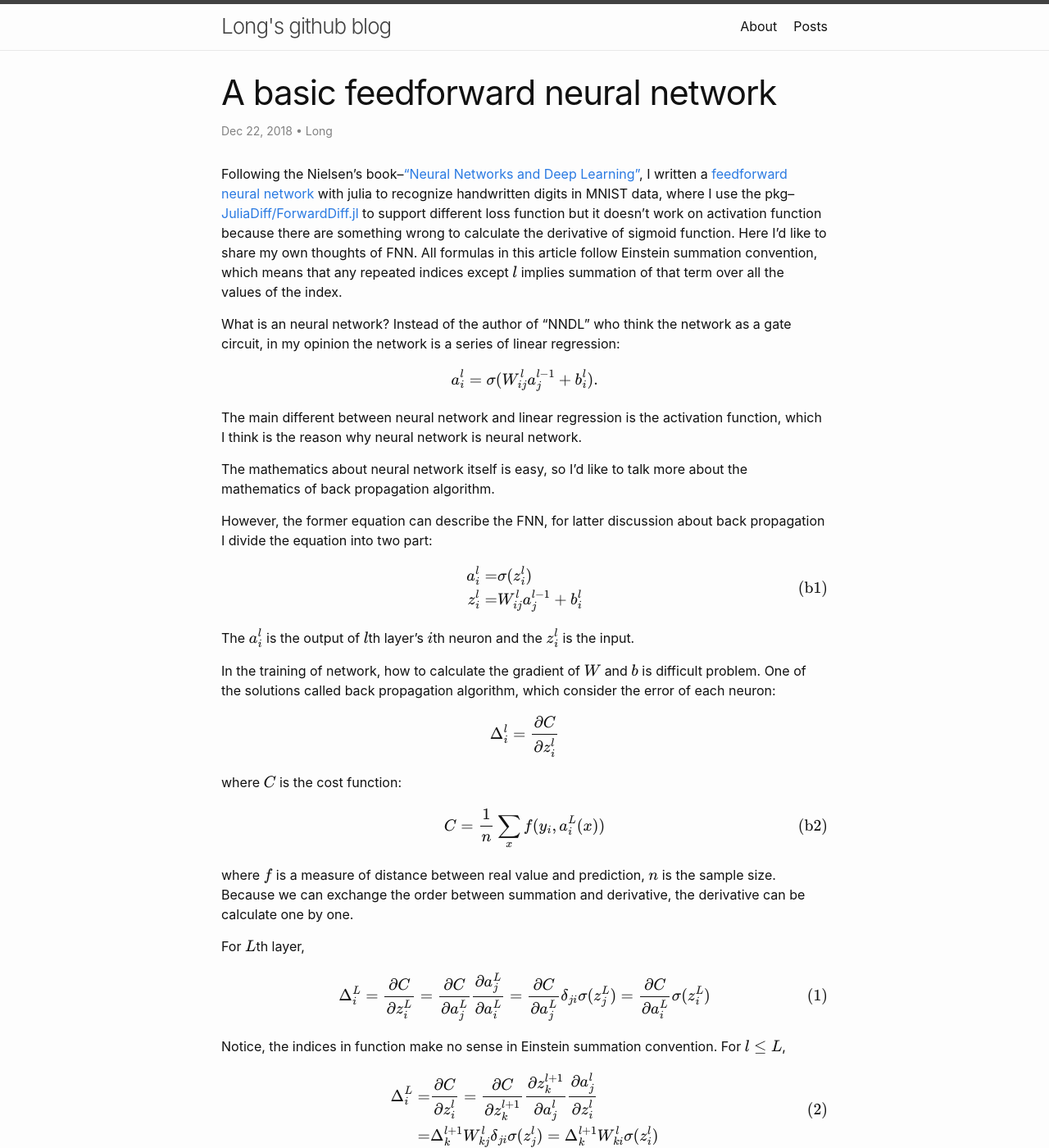
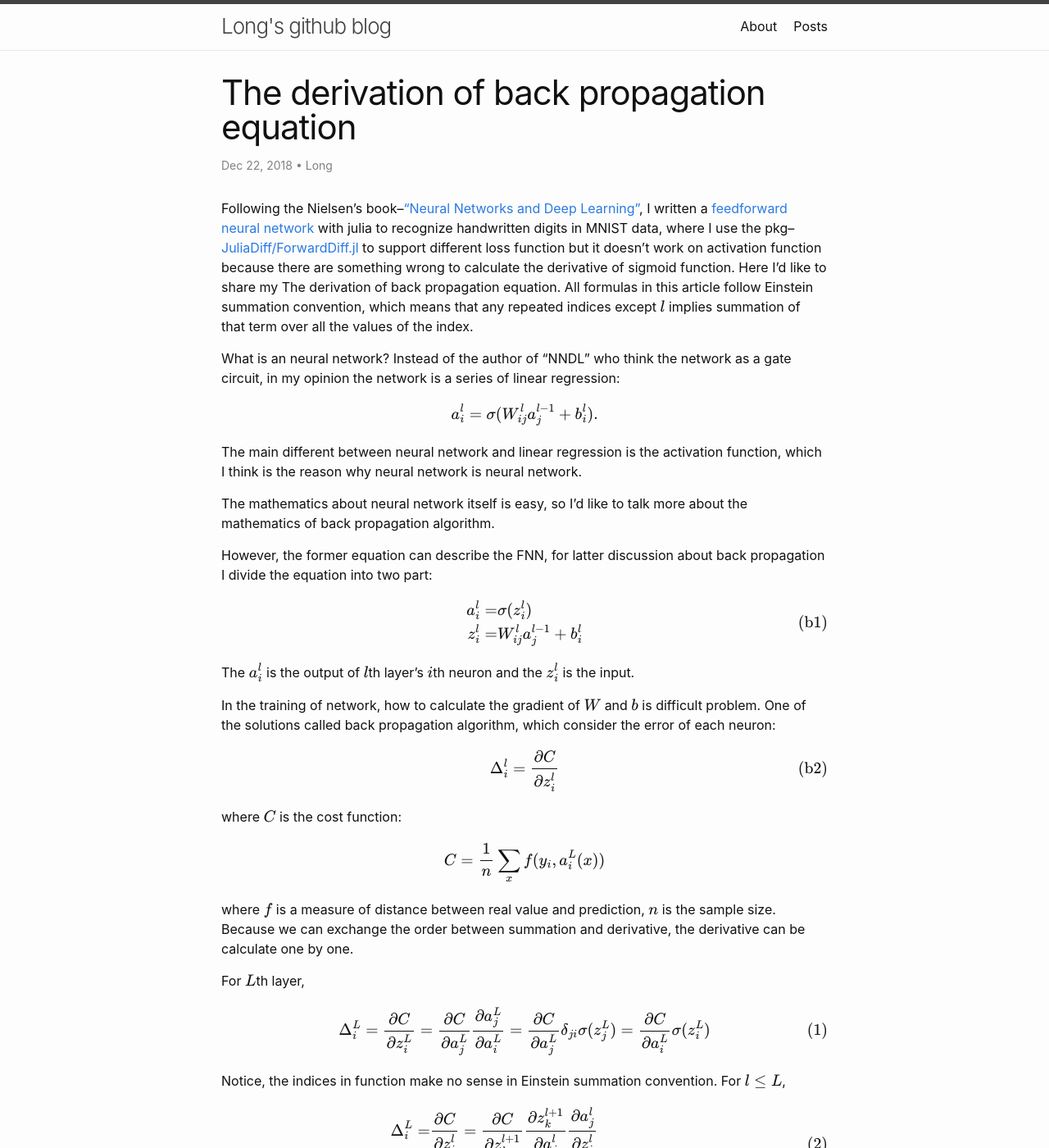
Before and after one commit to wangl-cc/wangl-cc.github.io, a Jekyll site: the page built from _posts/2018-12-22-A-simple-NN.md, in a window 1280 px wide and 1400 px high. Shown: the whole window at 82% size. Built offline with Jekyll 4.4.1, drawn with Linux system fonts in a browser that asks for light colours; formulas are drawn with MathJax 3; some of the changed text lies outside the part shown.

Commit message:
Correct some mistakes in NN post, add logo, mv the social svg to image.

```diff
--- a/_config.yml
+++ b/_config.yml
@@ -7,6 +7,7 @@
 
 url: wangl-cc.github.io
 
+logo: /assets/logo.png
 # social links
 github_username:  wangl-cc
 
--- a/_includes/footer.html
+++ b/_includes/footer.html
@@ -24,65 +24,61 @@
 
       <div class="footer-col footer-col-2">
         <ul class="social-media-list">
-          {%- if site.dribbble_username -%}<li><a href="https://dribbble.com/{{ site.dribbble_username| cgi_escape | escape }}"><svg
-                class="svg-icon grey">
-                <use xlink:href="{{ '/assets/minima-social-icons.svg#dribbble' | relative_url }}"></use>
-              </svg> <span class="username">{{ site.dribbble_username| escape }}</span></a></li>{%- endif -%}
           {%- if site.facebook_username -%}<li><a href="https://www.facebook.com/{{ site.facebook_username| cgi_escape | escape }}"><svg
                 class="svg-icon grey">
-                <use xlink:href="{{ '/assets/minima-social-icons.svg#facebook' | relative_url }}"></use>
+                <use xlink:href="{{ '/assets/image/minima-social-icons.svg#facebook' | relative_url }}"></use>
               </svg> <span class="username">{{ site.facebook_username| escape }}</span></a></li>{%- endif -%}
           {%- if site.flickr_username -%}<li><a href="https://www.flickr.com/photos/{{ site.flickr_username| cgi_escape | escape }}"><svg
                 class="svg-icon grey">
-                <use xlink:href="{{ '/assets/minima-social-icons.svg#flickr' | relative_url }}"></use>
+                <use xlink:href="{{ '/assets/image/minima-social-icons.svg#flickr' | relative_url }}"></use>
               </svg> <span class="username">{{ site.flickr_username| escape }}</span></a></li>{%- endif -%}
           {%- if site.github_username -%}<li><a href="https://github.com/{{ site.github_username| cgi_escape | escape }}"><svg
                 class="svg-icon grey">
-                <use xlink:href="{{ '/assets/minima-social-icons.svg#github' | relative_url }}"></use>
+                <use xlink:href="{{ '/assets/image/minima-social-icons.svg#github' | relative_url }}"></use>
               </svg> <span class="username">{{ site.github_username| escape }}</span></a></li>{%- endif -%}
           {%- if site.instagram_username -%}<li><a href="https://www.instagram.com/{{ site.instagram_username| cgi_escape | escape }}"><svg
                 class="svg-icon grey">
-                <use xlink:href="{{ '/assets/minima-social-icons.svg#instagram' | relative_url }}"></use>
+                <use xlink:href="{{ '/assets/image/minima-social-icons.svg#instagram' | relative_url }}"></use>
               </svg> <span class="username">{{ site.instagram_username| escape }}</span></a></li>{%- endif -%}
           {%- if site.linkedin_username -%}<li><a href="https://www.linkedin.com/in/{{ site.linkedin_username| cgi_escape | escape }}"><svg
                 class="svg-icon grey">
-                <use xlink:href="{{ '/assets/minima-social-icons.svg#linkedin' | relative_url }}"></use>
+                <use xlink:href="{{ '/assets/image/minima-social-icons.svg#linkedin' | relative_url }}"></use>
               </svg> <span class="username">{{ site.linkedin_username| escape }}</span></a></li>{%- endif -%}
           {%- if site.pinterest_username -%}<li><a href="https://www.pinterest.com/{{ site.pinterest_username| cgi_escape | escape }}"><svg
                 class="svg-icon grey">
-                <use xlink:href="{{ '/assets/minima-social-icons.svg#pinterest' | relative_url }}"></use>
+                <use xlink:href="{{ '/assets/image/minima-social-icons.svg#pinterest' | relative_url }}"></use>
               </svg> <span class="username">{{ site.pinterest_username| escape }}</span></a></li>{%- endif -%}
           {%- for mst in site.mastodon -%}{%- if mst.username and mst.instance -%}<li><a rel="me" href="https://{{ mst.instance| cgi_escape | escape}}/@{{mst.username}}"><svg
                 class="svg-icon grey">
-                <use xlink:href="{{ '/assets/minima-social-icons.svg#mastodon' | relative_url }}"></use>
+                <use xlink:href="{{ '/assets/image/minima-social-icons.svg#mastodon' | relative_url }}"></use>
               </svg> <span class="username">{{ mst.username|escape }}</span></a></li>{%- endif -%}{%- endfor -%}
           {%- if site.twitter_username -%}<li><a href="https://twitter.com/{{ site.twitter_username| cgi_escape | escape }}"><svg
                 class="svg-icon grey">
-                <use xlink:href="{{ '/assets/minima-social-icons.svg#twitter' | relative_url }}"></use>
+                <use xlink:href="{{ '/assets/image/minima-social-icons.svg#twitter' | relative_url }}"></use>
               </svg> <span class="username">{{ site.twitter_username| escape }}</span></a></li>{%- endif -%}
           {%- if site.youtube_username -%}<li><a href="https://www.youtube.com/{{ site.youtube_username| cgi_escape | escape }}"><svg
                 class="svg-icon grey">
-                <use xlink:href="{{ '/assets/minima-social-icons.svg#youtube' | relative_url }}"></use>
+                <use xlink:href="{{ '/assets/image/minima-social-icons.svg#youtube' | relative_url }}"></use>
               </svg> <span class="username">{{ site.youtube_username| escape }}</span></a></li>{%- endif -%}
           {%- if site.youtube_channel -%}<li><a href="https://www.youtube.com/channel/{{ site.youtube_channel| cgi_escape | escape }}"><svg
                 class="svg-icon grey">
-                <use xlink:href="{{ '/assets/minima-social-icons.svg#youtube' | relative_url }}"></use>
+                <use xlink:href="{{ '/assets/image/minima-social-icons.svg#youtube' | relative_url }}"></use>
               </svg><span class="username">{%- if site.youtube_channel_name -%}{{ site.youtube_channel_name | escape }}{%-
                 else -%}YouTube{%- endif -%}</span></a></li>{%- endif -%}
           {%- if site.telegram_username -%}<li><a href="https://t.me/{{ site.telegram_username| cgi_escape | escape }}"><svg
                 class="svg-icon grey">
-                <use xlink:href="{{ '/assets/minima-social-icons.svg#telegram' | relative_url }}"></use>
+                <use xlink:href="{{ '/assets/image/minima-social-icons.svg#telegram' | relative_url }}"></use>
               </svg> <span class="username">{{ site.telegram_username| escape }}</span></a></li>{%- endif -%}
           {%- if site.microdotblog_username -%}<li><a rel="me" href="https://micro.blog/{{ site.microdotblog_username| cgi_escape | escape }}"><svg
                 class="svg-icon grey">
-                <use xlink:href="{{ '/assets/minima-social-icons.svg#microdotblog' | relative_url }}"></use>
+                <use xlink:href="{{ '/assets/image/minima-social-icons.svg#microdotblog' | relative_url }}"></use>
               </svg> <span class="username">{{ site.microdotblog_username| escape }}</span></a></li>{%- endif -%}
           {%- if site.googleplus_username -%}<li><a href="https://plus.google.com/{{ site.googleplus_username| escape }}"><svg
                 class="svg-icon grey">
-                <use xlink:href="{{ '/assets/minima-social-icons.svg#googleplus' | relative_url }}"></use>
+                <use xlink:href="{{ '/assets/image/minima-social-icons.svg#googleplus' | relative_url }}"></use>
               </svg> <span class="username">{{ site.googleplus_username| escape }}</span></a></li>{%- endif -%}
           {%- if site.rss -%}<li><a href="{{ 'feed.xml' | relative_url }}"><svg class="svg-icon grey">
-                <use xlink:href="{{ '/assets/minima-social-icons.svg#rss' | relative_url }}"></use>
+                <use xlink:href="{{ '/assets/image/minima-social-icons.svg#rss' | relative_url }}"></use>
               </svg> <span>{{ site.rss | escape }}</span></a></li>{%- endif -%}
         </ul>
       </div>
--- a/_includes/head.html
+++ b/_includes/head.html
@@ -4,4 +4,6 @@
   <meta name="viewport" content="width=device-width, initial-scale=1">
   {%- seo -%}
   <link rel="stylesheet" href="{{ "/assets/css/style.css" | relative_url }}">
+  <link rel="shortcut icon" href="{{ "favicon.ico" | relative_url }}" type="image/x-icon">
+  <link rel="icon" href="{{ "favicon.ico" | relative_url }}" type="image/x-icon">
 </head>
--- a/_posts/2018-12-22-A-simple-NN.md
+++ b/_posts/2018-12-22-A-simple-NN.md
@@ -2,10 +2,10 @@
 layout: post
 mathjax: true
 author: Long
-title:  "A basic feedforward neural network"
+title:  "The derivation of back propagation equation"
 ---
 
-Following the Nielsen's book--["Neural Networks and Deep Learning"](http://neuralnetworksanddeeplearning.com/), I written a [feedforward neural network](https://github.com/wangl-cc/NeuralNetwork.jl) with julia to recognize handwritten digits in MNIST data, where I use the pkg--[JuliaDiff/ForwardDiff.jl](https://github.com/JuliaDiff/ForwardDiff.jl) to support different loss function but it doesn't work on activation function because there are something wrong to calculate the derivative of sigmoid function. Here I'd like to share my own thoughts of FNN. All formulas in this article follow Einstein summation convention, which means that any repeated indices except $l$ implies summation of that term over all the values of the index.
+Following the Nielsen's book--["Neural Networks and Deep Learning"](http://neuralnetworksanddeeplearning.com/), I written a [feedforward neural network](https://github.com/wangl-cc/NeuralNetwork.jl) with julia to recognize handwritten digits in MNIST data, where I use the pkg--[JuliaDiff/ForwardDiff.jl](https://github.com/JuliaDiff/ForwardDiff.jl) to support different loss function but it doesn't work on activation function because there are something wrong to calculate the derivative of sigmoid function. Here I'd like to share my The derivation of back propagation equation. All formulas in this article follow Einstein summation convention, which means that any repeated indices except $l$ implies summation of that term over all the values of the index.
 
 What is an neural network? Instead of the author of "NNDL" who think the network as a gate circuit, in my opinion the network is a series of linear regression:
 
@@ -29,11 +29,11 @@
 
 In the training of network, how to calculate the gradient of $W$ and $b$ is difficult problem. One of the solutions called back propagation algorithm, which consider the error of each neuron:
 
-$$\Delta^l_i = \frac{\partial C}{\partial z^l_i}$$
+$$\Delta^l_i = \frac{\partial C}{\partial z^l_i}\tag{b2}\label{b2}$$
 
 where $C$ is the cost function:
 
-$$C = \frac{1}{n}\sum_{x} f(y_i, a^L_i(x))\tag{b2}\label{b2}$$
+$$C = \frac{1}{n}\sum_{x} f(y_i, a^L_i(x))$$
 
 where $f$ is a measure of distance between real value and prediction, $n$ is the sample size. Because we can exchange the order between summation and derivative, the derivative can be calculate one by one.
 
@@ -55,7 +55,7 @@
 
 $$
 \begin{aligned}
-\frac{\partial C}{\partial W^l_{ij}} =& \frac{\partial C}{\partial z^l_k} \frac{\partial z^l_k}{\partial W^l_ij} = \Delta^l_k \delta_{ki} a^{l-1}_j = \Delta^l_i a^{l-1}_j \\
+\frac{\partial C}{\partial W^l_{ij}} =& \frac{\partial C}{\partial z^l_k} \frac{\partial z^l_k}{\partial W^l_{ij}} = \Delta^l_k \delta_{ki} a^{l-1}_j = \Delta^l_i a^{l-1}_j \\
 \frac{\partial C}{\partial b^l_i} =& \frac{\partial C}{\partial z^l_j} \frac{\partial z^l_j}{\partial b^l_i} = \Delta^l_j \delta_{ji} = \Delta^l_i
 \end{aligned}
 \tag{3}\label{3}
```
Also changed, not shown: assets/image/logo.png (added), assets/image/minima-social-icons.svg (renamed from assets/minima-social-icons.svg), favicon.ico (added).
